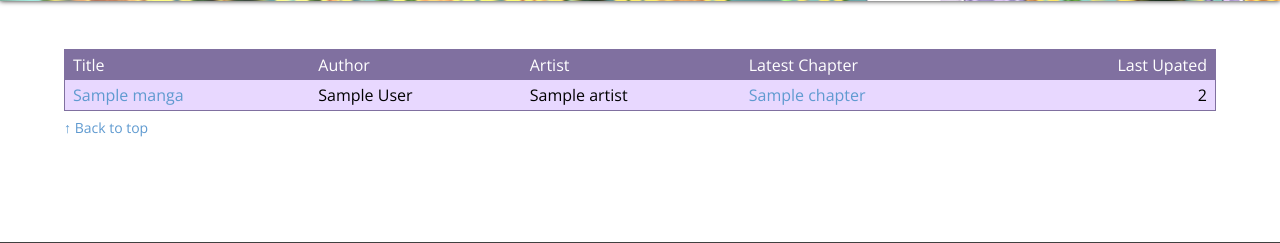
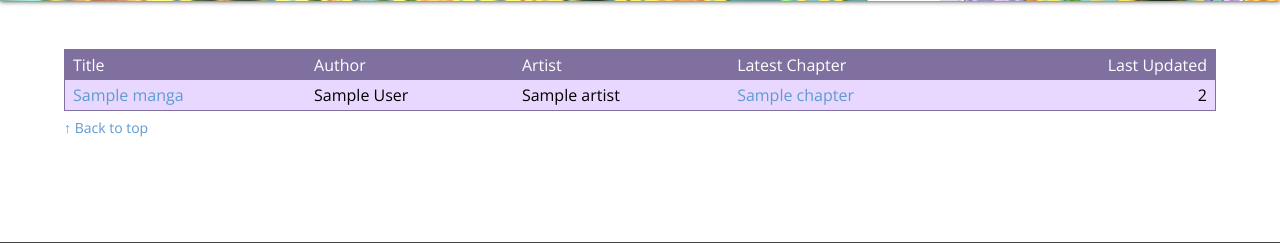
Before and after one commit to cozziekuns/Renchon, a Flask app: template templates/list.html in a window 1280 px wide. Shown: the part 382-625 px from the top of the page. Run offline with Flask 2, Linux system fonts and the light colour scheme; the template is opened without the code that fills it: most values are stand-ins (such as "Sample title", 1, 10 or a date in 2020); data that the repository does not hold is empty; some libraries are stand-ins or nearby versions; some web fonts are replaced.

Commit message:
fixed typo

```diff
--- a/templates/list.html
+++ b/templates/list.html
@@ -11,7 +11,7 @@
         <th>Author</th>
         <th>Artist</th>
         <th>Latest Chapter</th>
-        <th id="manga_list_date">Last Upated</th>
+        <th id="manga_list_date">Last Updated</th>
       </tr>
       {% for manga in manga_list %}
         {% if loop.index0 % 2 == 1 %}
```
